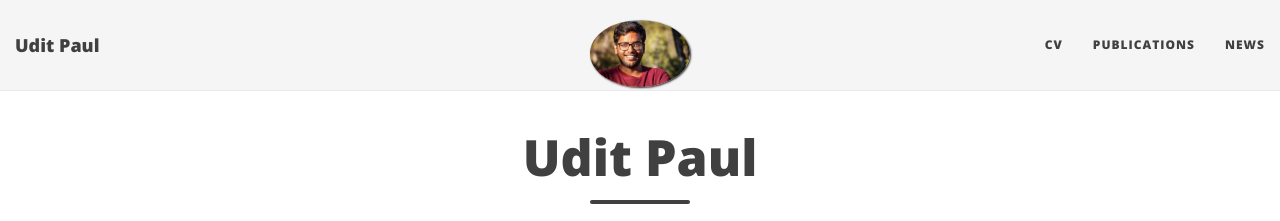
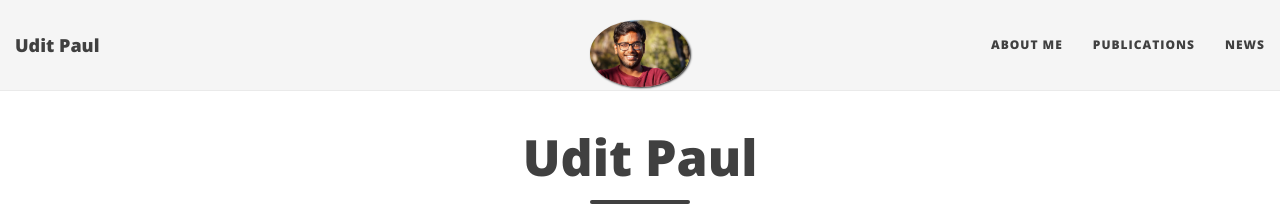
Before and after one commit to u-paul/u-paul.github.io, a Jekyll site: the page built from index.html, in a window 1280 px wide. Shown: the top 221 px of the page. Built offline with Jekyll 4.4.1, drawn with Linux system fonts in a browser that asks for light colours; nearby versions of some CDN libraries; the list of posts is cut into pages by our own code.

```diff
--- a/_config.yml
+++ b/_config.yml
@@ -23,7 +23,7 @@
 
 # List of links in the navigation bar
 navbar-links:
-  CV: "aboutme"
+  About Me: "aboutme"
   Publications: "research"
   News: "news"
 
```
